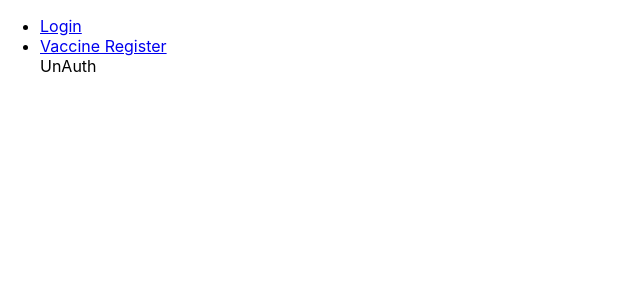
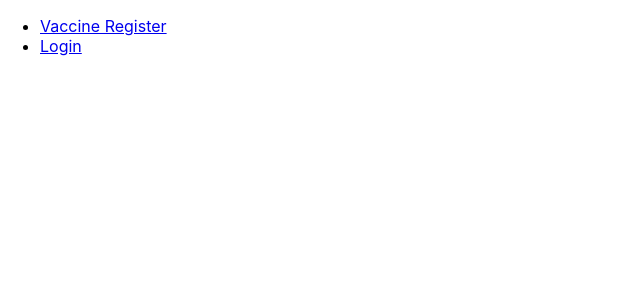
Before and after one commit to pchong-msrl/security-vaccine-booking, a React (Create React App) app: page / in a window 1280 px wide. Shown: the top 300 px of the page, without its empty margins (0-640 px from the left). Built offline with nearby package versions, Linux system fonts and the light colour scheme.

Commit message:
add login logout

```diff
--- a/src/components/navBar.tsx
+++ b/src/components/navBar.tsx
@@ -3,16 +3,17 @@ import React from "react";
 import {useAuth} from "./hook/useAuth";
 
 const NavBar = () =>{
-  const {token} = useAuth()
+  const {token,setToken} = useAuth()
    return <nav>
         <ul>
-            <li>
-                <Link to="/login">Login</Link>
-            </li>
+
             <li>
                 <Link to="/vaccine-register">Vaccine Register</Link>
             </li>
-            {token? <div>Admin Here</div>:<div>UnAuth</div> }
+            {token? <button onClick={()=>{setToken(undefined)}}>Log out</button>:
+                <li>
+                <Link to="/login">Login</Link>
+            </li> }
         </ul>
     </nav>
 }
```
